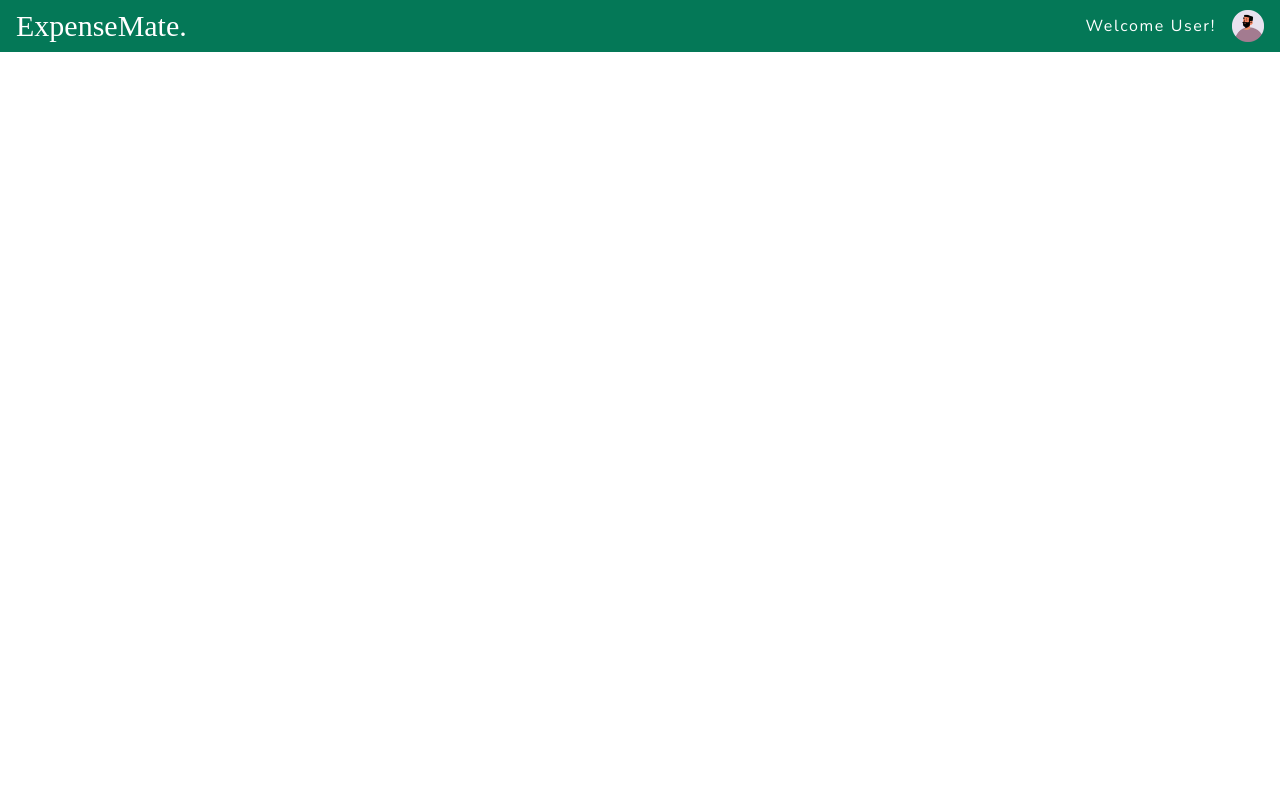
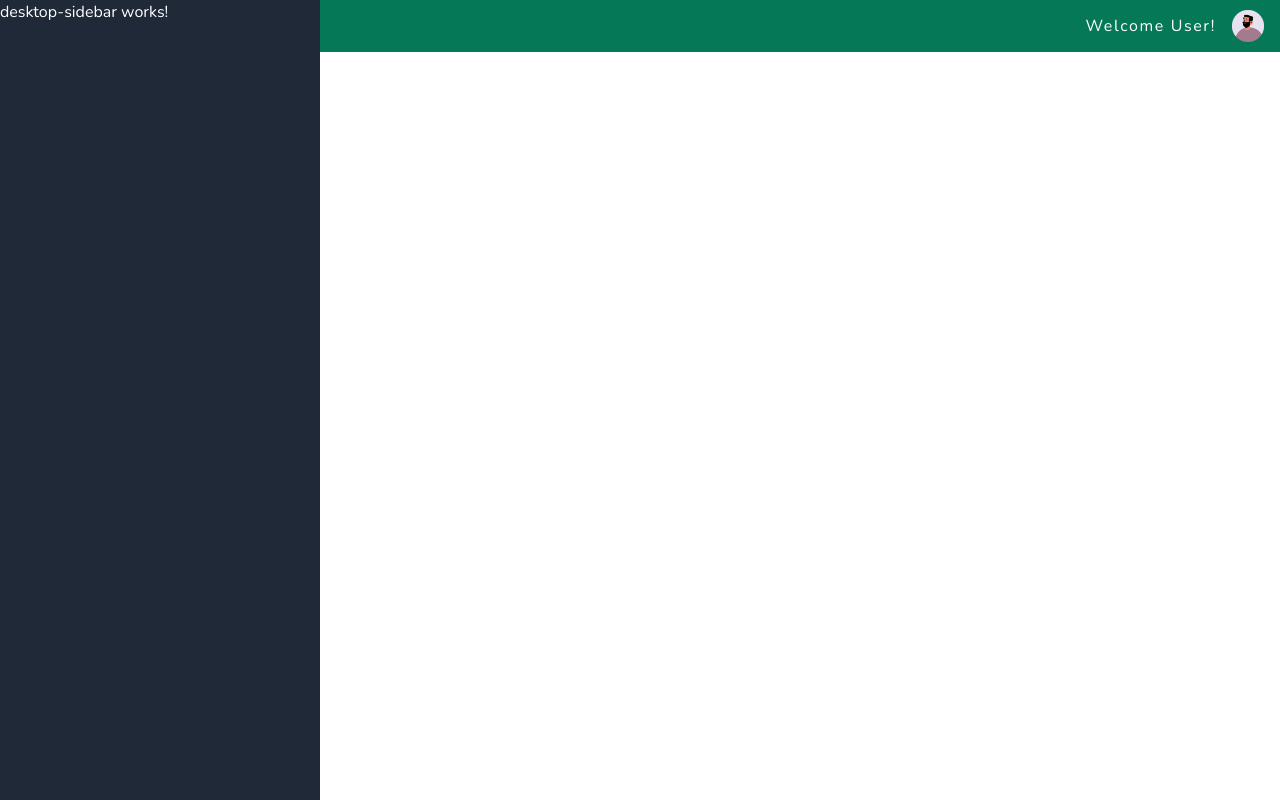
Before and after one commit to dev-jLagunas/ng-expense-tracker, an Angular app: page / in a window 1280 px wide. Built offline with nearby package versions, Linux system fonts and the light colour scheme; a web font is replaced by a local one.

Commit message:
refactor: rename sidebar and navbar components

```diff
--- a/src/app/app.component.html
+++ b/src/app/app.component.html
@@ -1,3 +1,18 @@
-<app-header></app-header>
-<app-navbar class="md:hidden"></app-navbar>
-<!-- <app-sidebar class="hidden md:block"></app-sidebar> -->
+<!-- < 768px screens-->
+<div>
+  <app-header></app-header>
+  <main>
+    <router-outlet></router-outlet>
+  </main>
+  <app-mobile-navbar class="md:hidden"></app-mobile-navbar>
+</div>
+<!-- >= 768px screens -->
+<div>
+  <app-desktop-sidebar
+    class="hidden md:block fixed left-0 top-0 h-full w-1/4 bg-gray-800 text-white"
+  ></app-desktop-sidebar>
+  <main>
+    <router-outlet></router-outlet>
+  </main>
+  <!-- FOOTER COMPONENT HERE -->
+</div>
--- /dev/null
+++ b/src/app/navigation/desktop-sidebar/desktop-sidebar.component.html
@@ -0,0 +1 @@
+<p>desktop-sidebar works!</p>
--- a/src/app/navigation/sidebar/sidebar.component.html
+++ /dev/null
@@ -1 +0,0 @@
-<p>sidebar works!</p>
```
Also changed, not shown: src/app/app.component.ts (+8 -3 lines), src/app/navigation/desktop-sidebar/desktop-sidebar.component.ts (added, +12 -0 lines), src/app/navigation/mobile-navbar/mobile-navbar.component.ts (added, +12 -0 lines), src/app/navigation/navbar/navbar.component.ts (deleted, +0 -12 lines), src/app/navigation/sidebar/sidebar.component.ts (deleted, +0 -12 lines), src/app/navigation/desktop-sidebar/desktop-sidebar.component.css (added), src/app/navigation/mobile-navbar/mobile-navbar.component.css (indentation only), src/app/navigation/mobile-navbar/mobile-navbar.component.html (renamed from src/app/navigation/navbar/navbar.component.html), 2 other files (tests, documents, lock files or other folders).
